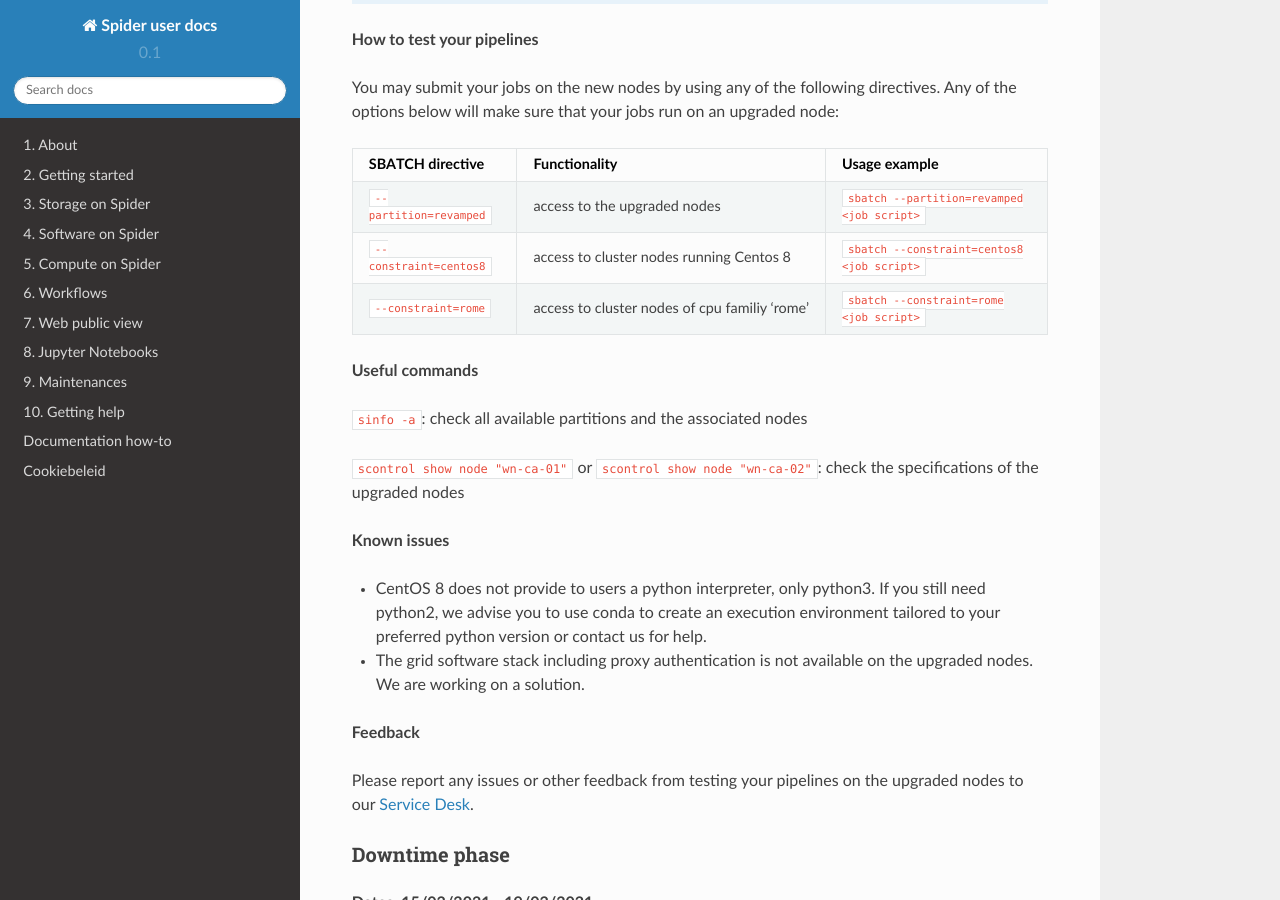
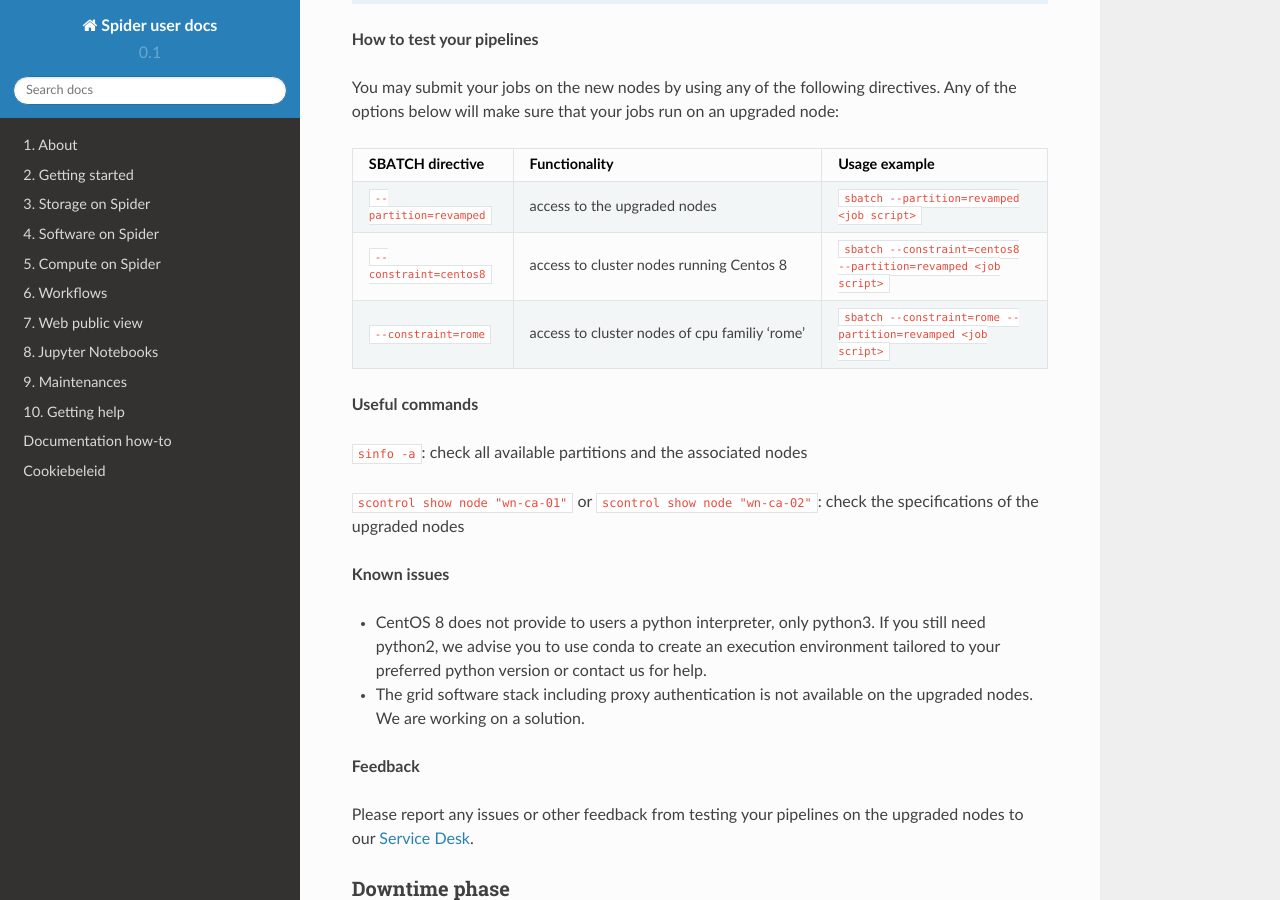
Before and after one commit to sara-nl/spiderdocs, a Sphinx documentation site: the page built from source/Pages/maintenance_instructions.rst, in a window 1280 px wide and 900 px high, scrolled down 872 px. Built offline with Sphinx 7.4.7 and the Read the Docs theme 2.0.0, drawn with Linux system fonts in a browser that asks for light colours.

Commit message:
Update maintenance_instructions.rst

```diff
--- a/source/Pages/maintenance_instructions.rst
+++ b/source/Pages/maintenance_instructions.rst
@@ -43,8 +43,8 @@ You may submit your jobs on the new nodes by using any of the following directiv
 SBATCH directive            Functionality                                   Usage example
 ========================    =============================================   =================
 ``--partition=revamped``    access to the upgraded nodes                    ``sbatch --partition=revamped <job script>``
-``--constraint=centos8``    access to cluster nodes running Centos 8        ``sbatch --constraint=centos8 <job script>``
-``--constraint=rome``       access to cluster nodes of cpu familiy 'rome'   ``sbatch --constraint=rome <job script>``
+``--constraint=centos8``    access to cluster nodes running Centos 8        ``sbatch --constraint=centos8 --partition=revamped <job script>``
+``--constraint=rome``       access to cluster nodes of cpu familiy 'rome'   ``sbatch --constraint=rome --partition=revamped <job script>``
 ========================    =============================================   =================
 
 **Useful commands**
```
